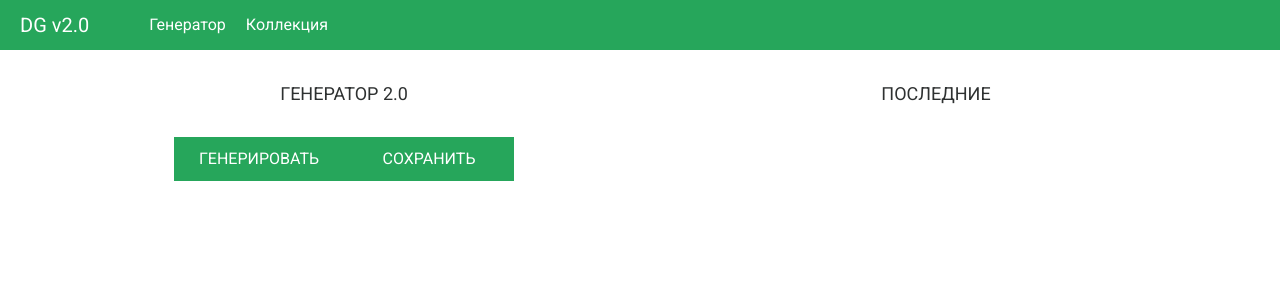
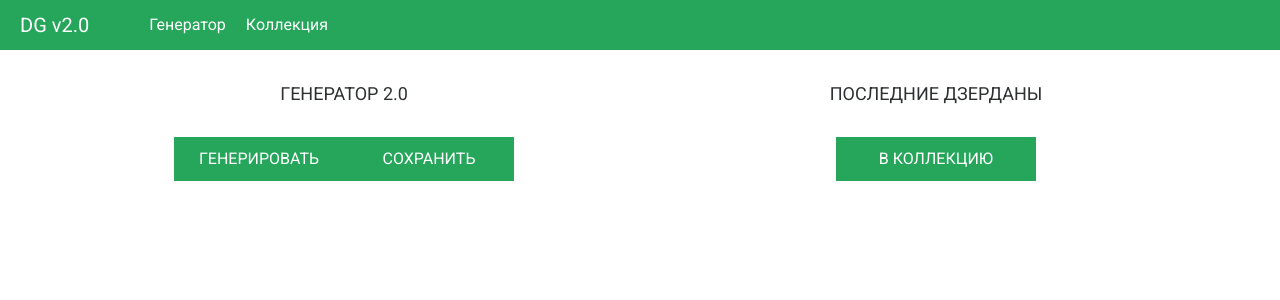
Before and after one commit to DmitriStadnik/dzergen, a React (Create React App) app in the folder client/: page / in a window 1280 px wide. Shown: the top 300 px of the page. Built offline with nearby package versions, Linux system fonts and the light colour scheme; no server answers.

Commit message:
add button add devtools

```diff
--- a/client/package.json
+++ b/client/package.json
@@ -14,6 +14,7 @@
     "react-router-dom": "^5.0.1",
     "react-scripts": "3.0.1",
     "redux": "^4.0.1",
+    "redux-devtools-extension": "^2.13.8",
     "redux-thunk": "^2.3.0",
     "styled-components": "^4.3.0"
   },
--- a/client/src/components/Generator/index.jsx
+++ b/client/src/components/Generator/index.jsx
@@ -4,6 +4,8 @@ import axios from 'axios';
 import { Grid, Row, Col } from 'react-flexbox-grid';
 import Dzerdan from '../Dzerdan'
 import List from './List'
+import collectionRequests from "../../requests/collection-requests";
+import {Link} from "react-router-dom";
 
 const Header = styled.div`
   text-align: center;
@@ -31,6 +33,33 @@ const Button = styled.button`
   transition: 0.2s;
   &:hover {
     background-color: #87d37c;
+  }
+  &:focus {
+    outline: none;
+  }
+  &:disabled {
+    background-color: #a2ded0;
+    &:hover {
+      background-color: #a2ded0;
+    }
+  }
+`;
+
+const StyledLink = styled(Link)`
+  text-align: center;
+  margin: auto;
+  display: block;
+  width: 200px;
+  text-transform: uppercase;
+  font-size: 16px;
+  padding: 10px;
+  color: white;
+  background-color: #26a65b;
+  transition: 0.2s;
+  &:hover {
+    background-color: #87d37c;
+    color: white;
+    text-decoration: none;
   }
   &:focus {
     outline: none;
@@ -73,12 +102,7 @@ export default class Generator extends Component {
 
   getRecent() {
     let that = this;
-    axios.get('/api/collection', {
-      params: {
-        count: 9,
-        page: 0,
-      }
-    })
+    collectionRequests.getItems(0, 4)
       .then(response => {
         that.setState({
           recent: response.data.data,
@@ -120,12 +144,15 @@ export default class Generator extends Component {
             </Buttons>
           </Col>
           <Col md={6} sm={12}>
-            <Header>Последние</Header>
+            <Header>Последние дзерданы</Header>
             {
               recent ?
                 <List items={recent} />
               : null
             }
+            <StyledLink to="/collection">
+              В коллекцию
+            </StyledLink>
           </Col>
         </Row>
       </Grid>
--- a/client/src/store/index.js
+++ b/client/src/store/index.js
@@ -1,4 +1,5 @@
-import {combineReducers, createStore, applyMiddleware, compose} from "redux";
+import {combineReducers, createStore, applyMiddleware} from "redux";
+import { composeWithDevTools } from 'redux-devtools-extension';
 import collectionReducer from "../reducers/collection-reducer";
 import userReducer from "../reducers/user-reducer";
 import thunk from "redux-thunk";
@@ -8,9 +9,8 @@ const combinedReducers = combineReducers({
   user: userReducer
 });
 
-const allStoreEnhancers = compose(
-  applyMiddleware(thunk),
-  window.__REDUX_DEVTOOLS_EXTENSION__ && window.__REDUX_DEVTOOLS_EXTENSION__()
+const allStoreEnhancers = composeWithDevTools (
+  applyMiddleware(thunk)
 );
 
 const store = createStore(
```
Also changed, not shown: 1 other file (tests, documents, lock files or other folders).
